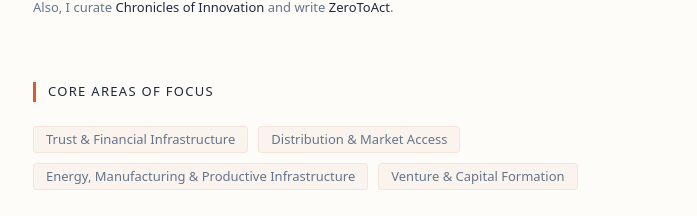
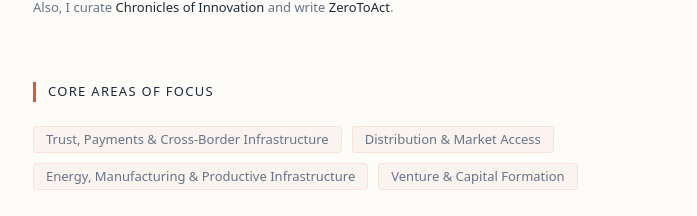
Before and after one commit to Threadigit/adetuyi.com, a Next.js app: page / in a window 1280 px wide. Shown: the part 1017-1233 px from the top of the page, without its empty margins (291-988 px from the left). Built offline with nearby package versions, Linux system fonts and the light colour scheme.

Commit message:
Clarify cross-border payments focus

```diff
--- a/src/app/page.tsx
+++ b/src/app/page.tsx
@@ -208,7 +208,7 @@
         </h2>
         <div className="flex flex-wrap gap-2.5">
           {[
-            "Trust & Financial Infrastructure",
+            "Trust, Payments & Cross-Border Infrastructure",
             "Distribution & Market Access",
             "Energy, Manufacturing & Productive Infrastructure",
             "Venture & Capital Formation"
```
